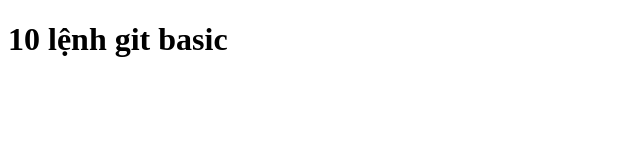
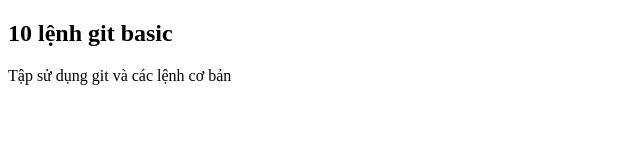
Before and after one commit to khanhitcode/Github_Toturial, a plain HTML site: page index.html in a window 1280 px wide. Shown: the whole page, without its empty margins (0-640 px from the left). Drawn offline with Linux system fonts and the light colour scheme.

Commit message:
Change h1 to h2 ,add <p>

```diff
--- a/index.html
+++ b/index.html
@@ -7,6 +7,7 @@
     <title>GIT AND GITHUB TUTORIAL</title>
 </head>
 <body>
-    <h1>10 lệnh git basic </h1>
+    <h2>10 lệnh git basic </h2>
+    <p>Tập sử dụng git và các lệnh cơ bản</p>
 </body>
 </html>
```
